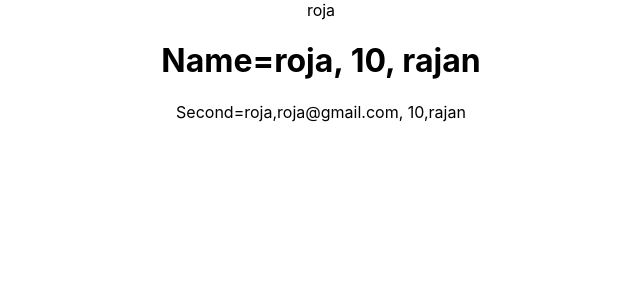
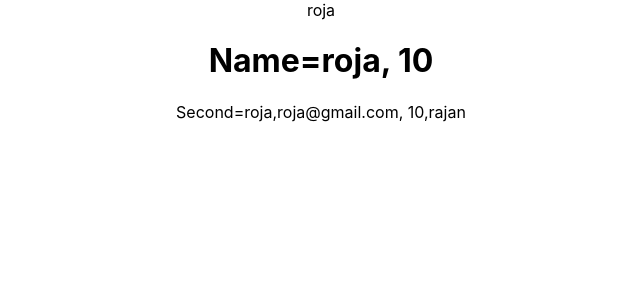
Before and after one commit to Rojarajangit/demo-project, a React (Create React App) app: page / in a window 1280 px wide. Shown: the top 300 px of the page, without its empty margins (319-959 px from the left). Built offline with nearby package versions, Linux system fonts and the light colour scheme.

Commit message:
StateAndProp

```diff
--- a/src/App.js
+++ b/src/App.js
@@ -13,7 +13,7 @@ function App() {
   return (
     <div className="App">
       {first}
-    <StateAndProp first={first}Exp={Exp}last={last}/>
+    <StateAndProp first={first}Exp={Exp}/>
     <Second first={first} email={email} Exp={Exp} last={last}/>
 
     </div>
--- a/src/StateAndProp.js
+++ b/src/StateAndProp.js
@@ -1,7 +1,7 @@
 import React from 'react'
 
-export default function StateAndProp({first,Exp,last}) {
+export default function StateAndProp({first,Exp}) {
   return (
-    <div><h1>Name={first}, {Exp}, {last}</h1></div>
+    <div><h1>Name={first}, {Exp}</h1></div>
   )
 }
```
